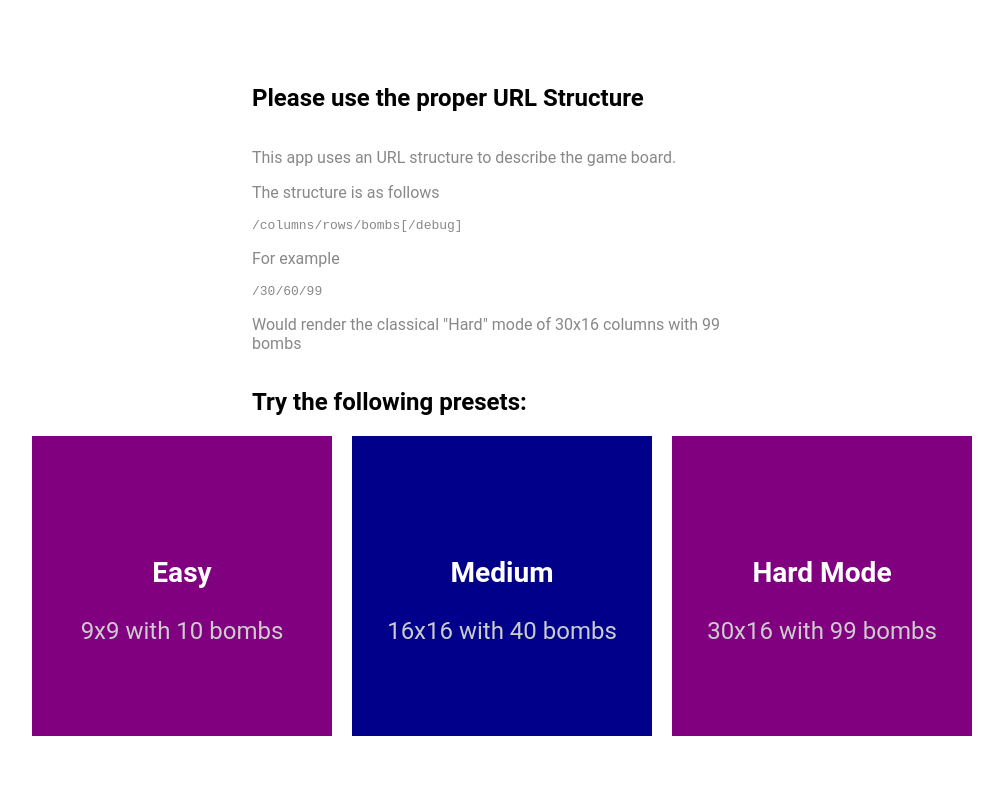
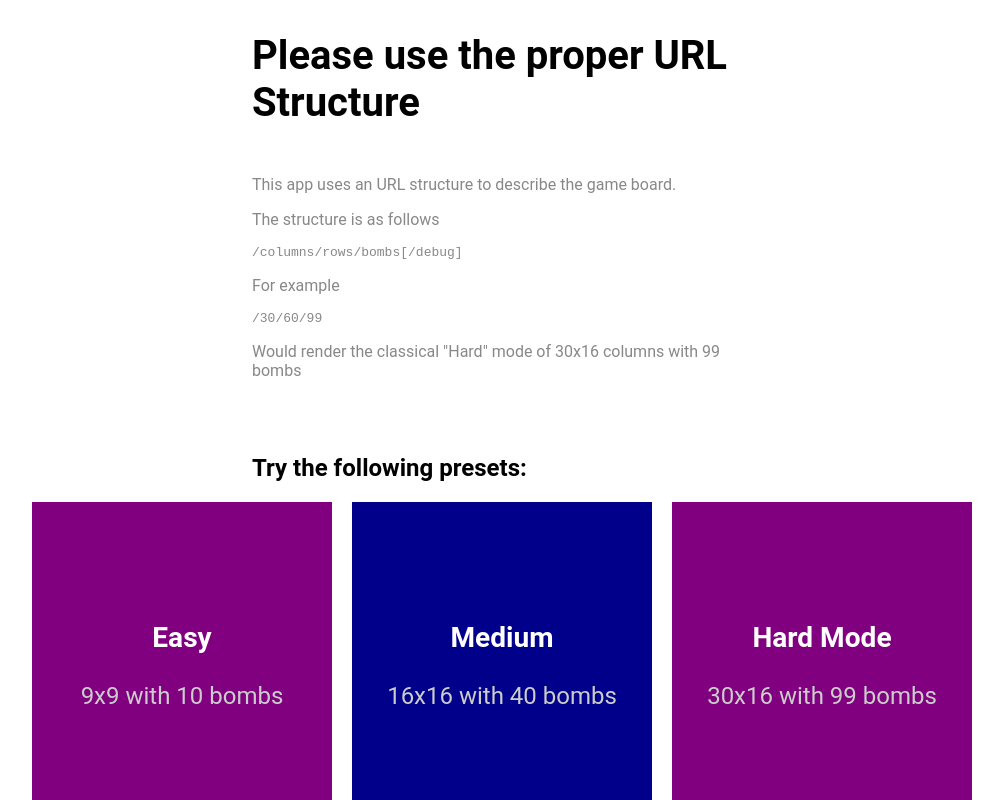
Before and after one commit to sabinmarcu/minesweeper-context, a React (Create React App) app: page / in a window 1280 px wide. Shown: the whole page, without its empty margins (138-1141 px from the left). Built offline with nearby package versions, Linux system fonts and the light colour scheme.

Commit message:
fix: emotion production errors

```diff
--- a/src/components/Error/index.tsx
+++ b/src/components/Error/index.tsx
@@ -13,7 +13,7 @@ import {
 export const ErrorComponent = () => (
   <Center style={{ overflowY: "auto" }}>
     <Wrapper>
-      <Heading>Please use the proper URL Structure</Heading>
+      <Heading large>Please use the proper URL Structure</Heading>
       <Description>
         <p>This app uses an URL structure to describe the game board.</p>
         <p>The structure is as follows</p>
@@ -28,6 +28,8 @@ export const ErrorComponent = () => (
           Would render the classical "Hard" mode of 30x16 columns with 99 bombs
         </p>
       </Description>
+      <br />
+      <br />
       <Heading>Try the following presets:</Heading>
     </Wrapper>
     <TileWrapper>
--- a/src/components/Error/style.ts
+++ b/src/components/Error/style.ts
@@ -8,8 +8,9 @@ export const Wrapper = styled.section`
   max-width: 500px;
 `;
 
-export const Heading = styled.h1`
+export const Heading = styled.h1<{ large?: boolean }>`
   width: 100%;
+  ${({ large }) => large && "font-size: 2.5rem;"}
 `;
 
 export const Description = styled.div<{ light?: boolean }>`
```
Also changed, not shown: package.json (+8 -4 lines).
